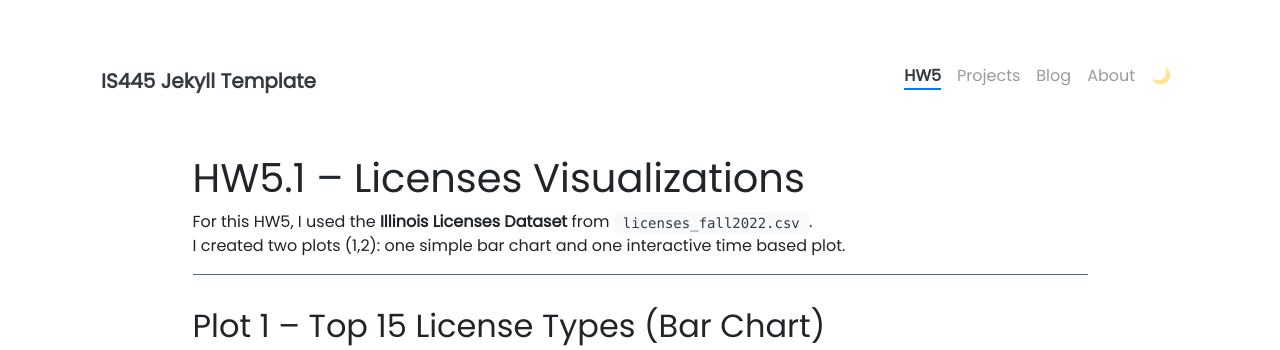
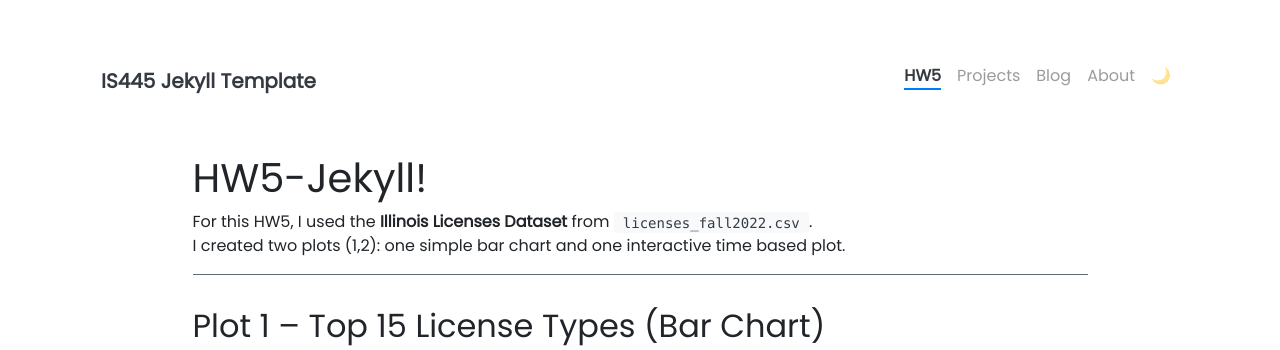
Before and after one commit to jinujung1021/jinujung1021.github.io, a Jekyll site: the page built from hw5-1/index.md, in a window 1280 px wide and 900 px high, cut to the strip 0-350 px from the top of the window. Built offline with Jekyll 4.4.1, drawn with Linux system fonts in a browser that asks for light colours; nearby versions of some CDN libraries.

```diff
--- a/hw5-1/index.md
+++ b/hw5-1/index.md
@@ -4,7 +4,7 @@
 permalink: /hw5-1/
 ---
 
-# HW5.1 – Licenses Visualizations
+# HW5-Jekyll!
 
 For this HW5, I used the **Illinois Licenses Dataset** from `licenses_fall2022.csv`.
 I created two plots (1,2): one simple bar chart and one interactive time based plot.
```
